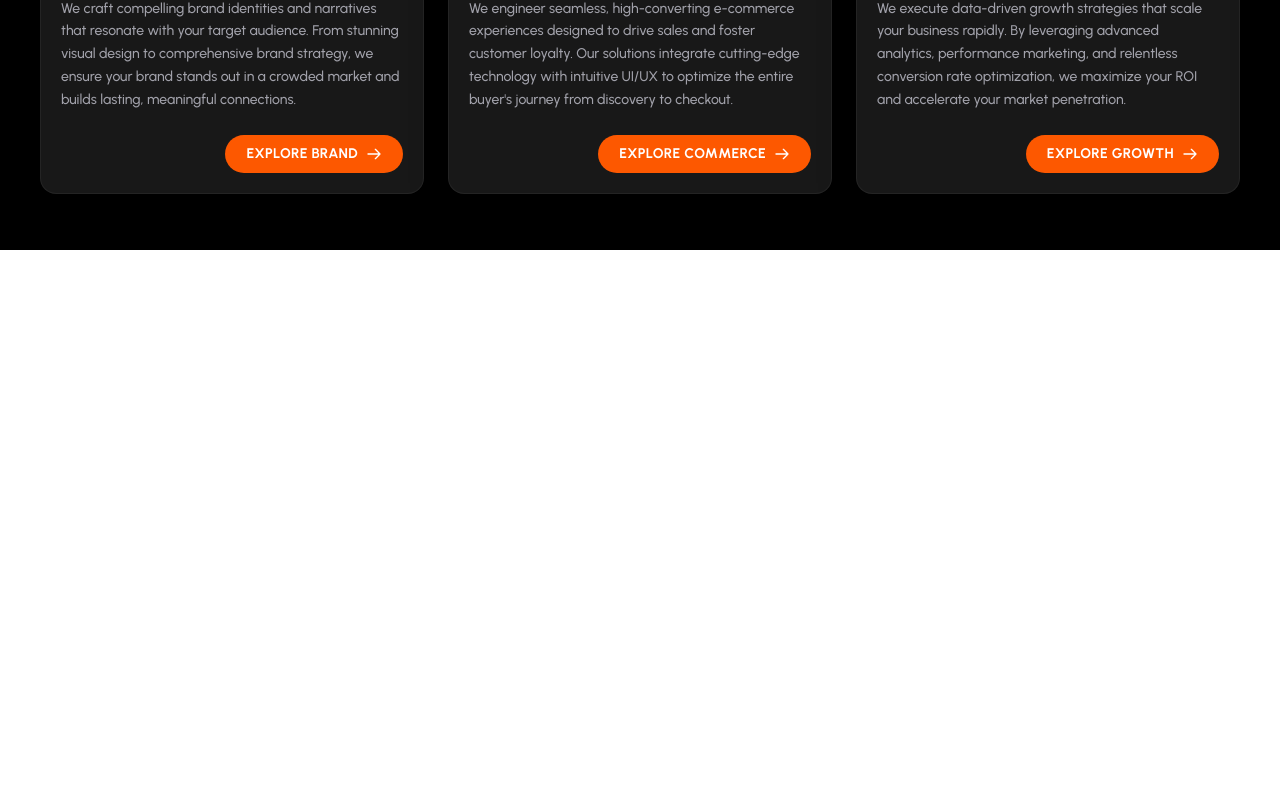
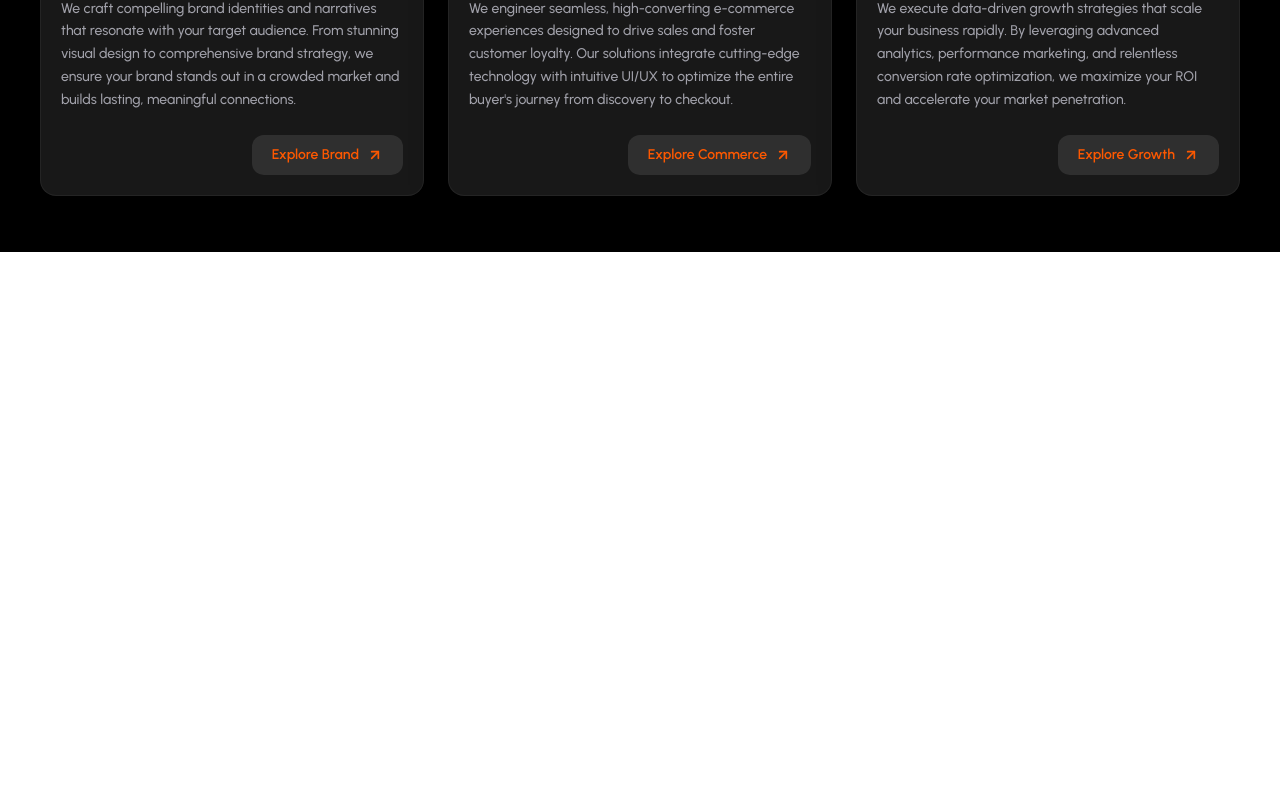
Before and after one commit to Vivekkrguptajio/scaloMatrix, a React (Vite) app in the folder frontend/: page / in a window 1280 px wide. Shown: the part 2059-2860 px from the top of the page. Built offline with nearby package versions, Linux system fonts and the light colour scheme; no server answers.

Commit message:
Update Explore buttons style to dark bg with orange text and diagonal arrow

```diff
--- a/frontend/src/components/ContactUs.jsx
+++ b/frontend/src/components/ContactUs.jsx
@@ -238,7 +238,7 @@ export default function ContactUs() {
               >
                 <button
                   type="submit"
-                  className="group w-full md:w-auto inline-flex items-center justify-center gap-3 px-8 py-4 rounded-full font-bold text-lg bg-[#FD5800] text-white border border-transparent hover:bg-white hover:text-black hover:border-black transition-colors tracking-wide"
+                  className="group w-full md:w-auto inline-flex items-center justify-center gap-3 px-8 py-4 rounded-none font-bold text-lg bg-[#FD5800] text-white border border-transparent hover:bg-white hover:text-black hover:border-black transition-colors tracking-wide"
                 >
                   <span>Send Message</span>
 
--- a/frontend/src/components/ServicesCards.jsx
+++ b/frontend/src/components/ServicesCards.jsx
@@ -109,11 +109,11 @@ export default function ServicesCards() {
                 </p>
 
                 <div className="mt-6 flex justify-end">
-                  <a href={card.link} className="group flex items-center gap-2 text-sm font-bold px-5 py-2 rounded-full bg-[#FD5800] text-white border border-transparent hover:bg-white hover:text-black hover:border-black transition-colors uppercase tracking-wide">
+                  <a href={card.link} className="inline-flex items-center gap-2 px-5 py-2.5 rounded-xl bg-white/10 hover:bg-white/20 transition-colors text-sm font-semibold text-[#FD5800] group">
                     Explore {card.titleScript}
-                    <svg className="w-4 h-4 transition-transform duration-300 group-hover:translate-x-1" fill="none" viewBox="0 0 24 24" stroke="currentColor">
-                      <path strokeLinecap="round" strokeLinejoin="round" strokeWidth={2} d="M14 5l7 7m0 0l-7 7m7-7H3" />
-                    </svg>
+                    <span className="group-hover:translate-x-1 group-hover:-translate-y-1 transition-transform">
+                      <svg width="16" height="16" viewBox="0 0 24 24" fill="none" stroke="currentColor" strokeWidth="2.5" strokeLinecap="round" strokeLinejoin="round"><line x1="7" y1="17" x2="17" y2="7"></line><polyline points="7 7 17 7 17 17"></polyline></svg>
+                    </span>
                   </a>
                 </div>
               </div>
```
